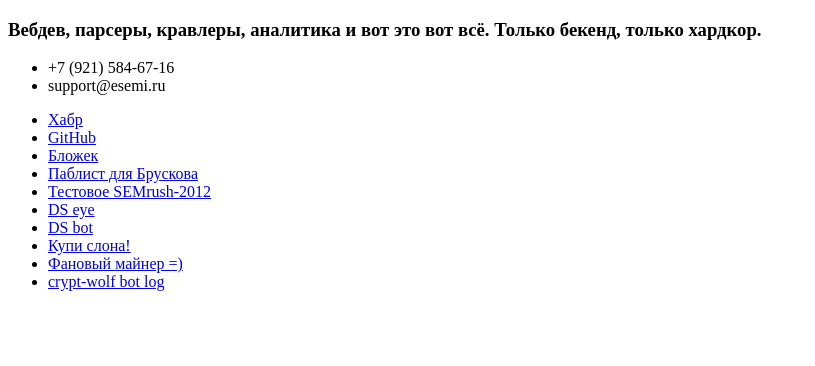
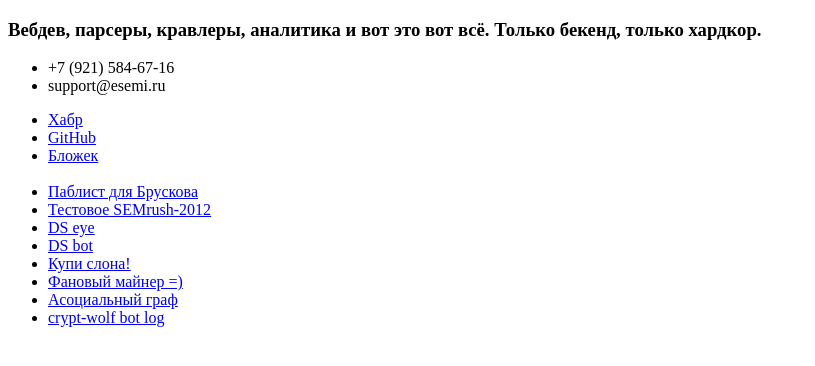
Before and after one commit to esemi/esemi.github.io, a plain HTML site: page index.html in a window 1280 px wide. Shown: the whole page, without its empty margins (0-815 px from the left). Drawn offline with Linux system fonts and the light colour scheme.

Commit message:
Update index.html

```diff
--- a/index.html
+++ b/index.html
@@ -34,13 +34,14 @@
             <li><a href="https://habrahabr.ru/users/esemi/" target="_blank">Хабр</a></li>
             <li><a href="https://github.com/esemi" target="_blank">GitHub</a></li>
             <li><a href="https://blog.esemi.ru/" target="_blank">Бложек</a></li>
-
+            <br/>
             <li><a href="https://publist.esemi.ru" target="_blank">Паблист для Брускова</a></li>
             <li><a href="https://semrush.esemi.ru" target="_blank">Тестовое SEMrush-2012</a></li>
             <li><a href="https://dseye.ru" target="_blank">DS eye</a></li>
             <li><a href="https://dsbot.ru" target="_blank">DS bot</a></li>
             <li><a href="https://качай.рф" target="_blank">Купи слона!</a></li>
             <li><a href="https://prtscnmnr.esemi.ru" target="_blank">Фановый майнер =)</a></li>
+            <li><a href="https://porngraph.xyz" target="_blank">Асоциальный граф</a></li>
             <li><a href="https://crypto-wolf.esemi.ru/" target="_blank">crypt-wolf bot log</a></li>
 
         </ul>
```
